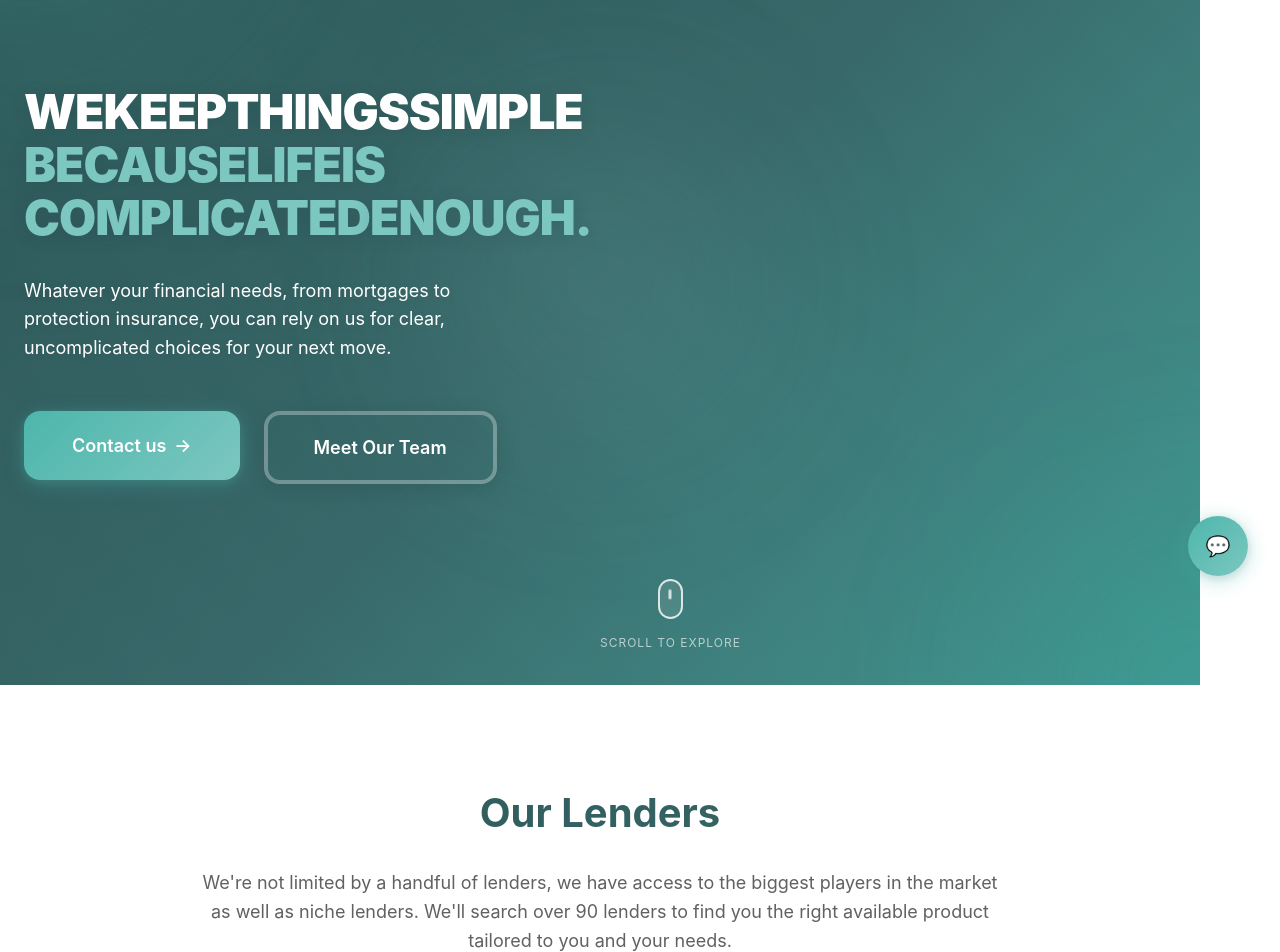
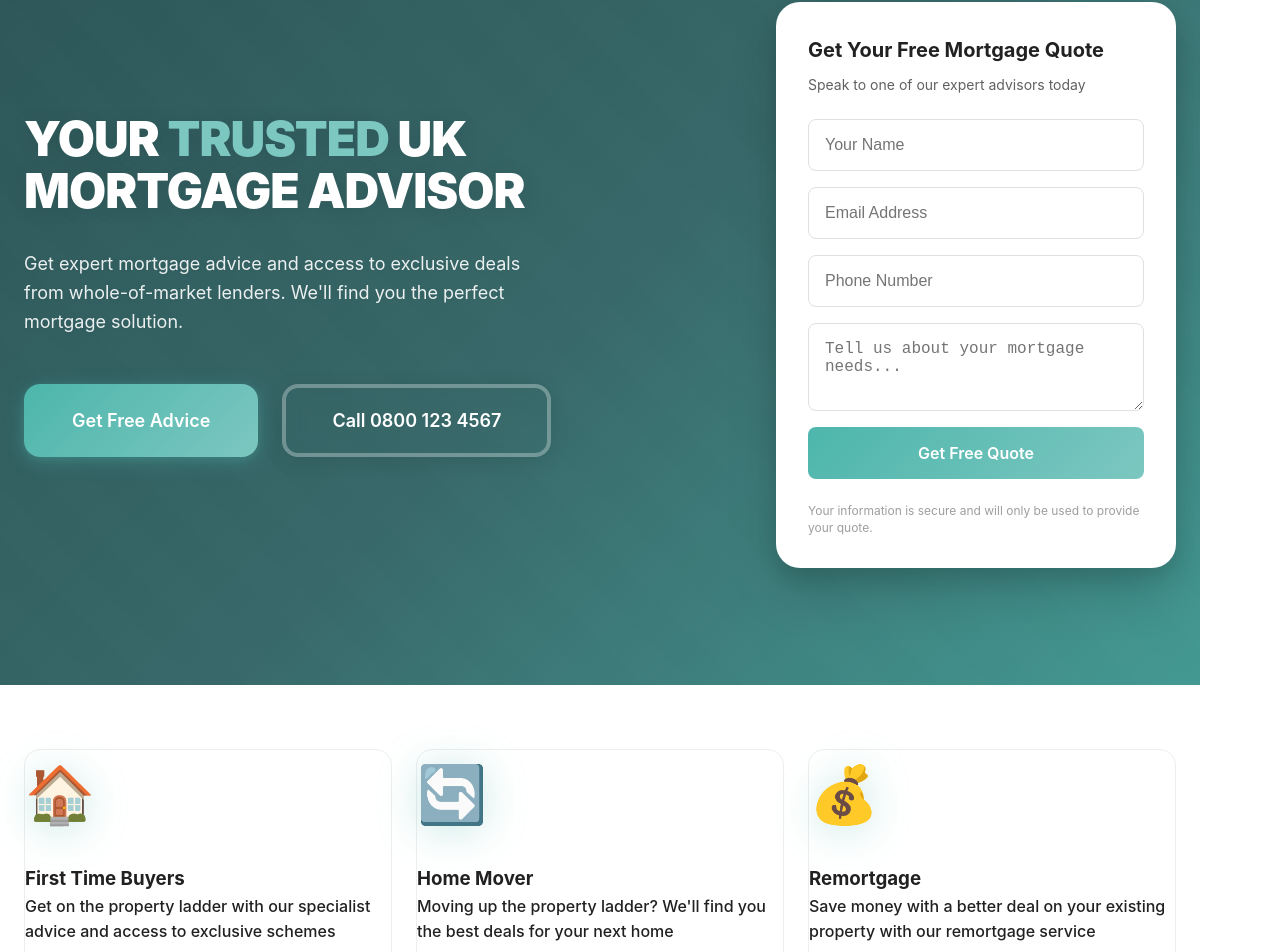
Before and after one commit to James-Burch/revived-autocare-website, a React (Vite) app in the folder AK-Site/: page / in a window 1280 px wide. Shown: the part 192-1144 px from the top of the page. Built offline with nearby package versions, Linux system fonts and the light colour scheme; the HTML template or start-up script is replaced by a standard one.

Commit message:
Update home base file and products page"

```diff
--- a/AK-Site/src/pages/Home.tsx
+++ b/AK-Site/src/pages/Home.tsx
@@ -1,133 +1,90 @@
 import React from 'react';
-import { Layout, Button } from '../components';
-import { Link } from 'react-router-dom';
-import HeroSection from '../components/HeroSection';
+import { Layout } from '../components';
 import ServicesGrid from '../components/ServicesGrid';
-import ChatWidget from '../components/ChatWidget';
+import { getMainServices, getAdditionalServices } from '../data';
 
 const Home: React.FC = () => {
-  // Service data configuration
-  const mainServices = [
-    {
-      id: 'first-time-buyers',
-      title: 'Purchase (First Time Buyers)',
-      description: 'Get on the property ladder with our first-time buyer mortgage options.',
-      icon: '🏠',
-      link: '/products/first-time-buyers'
-    },
-    {
-      id: 'home-mover',
-      title: 'Home Mover',
-      description: 'Whether it be upsize, downsize or just because you fancy a change...',
-      icon: '🔄',
-      link: '/products/home-mover'
-    },
-    {
-      id: 'remortgage',
-      title: 'Remortgage',
-      description: 'Switch to a better deal and potentially save thousands on your monthly payments.',
-      icon: '💱',
-      link: '/products/remortgage'
-    },
-    {
-      id: 'buy-to-let',
-      title: 'Buy To Let',
-      description: 'Investment property finance with competitive rates and flexible terms.',
-      icon: '🏢',
-      link: '/products/buy-to-let'
-    },
-    {
-      id: 'new-build',
-      title: 'New Build',
-      description: 'New construction financing with specialist advice for new builds.',
-      icon: '🏗️',
-      link: '/products/new-build'
-    },
-    {
-      id: 'help-to-buy',
-      title: 'Help To Buy',
-      description: 'Government assistance schemes to help you get on the property ladder.',
-      icon: '🎯',
-      link: '/products/help-to-buy'
-    }
-  ];
-
-  const additionalServices = [
-    {
-      id: 'limited-companies',
-      title: 'Limited Companies (BTL)',
-      icon: '🏛️',
-      link: '/products/limited-companies'
-    },
-    {
-      id: 'calculators',
-      title: 'Mortgage Calculators',
-      icon: '📊',
-      link: '/calculators'
-    }
-  ];
+  // Get data from centralized data layer
+  const mainServices = getMainServices();
+  const additionalServices = getAdditionalServices();
 
   return (
-    <Layout title="UK Mortgage Advisor - Best Rates Guaranteed">
+    <Layout title="UK Mortgage Advisor - Expert Mortgage Advice">
       <div className="home-page">
         {/* Hero Section */}
-        <HeroSection
-          title="WE KEEP THINGS SIMPLE"
-          subtitle="BECAUSE LIFE IS COMPLICATED ENOUGH."
-          description="Whatever your financial needs, from mortgages to protection insurance, you can rely on us for clear, uncomplicated choices for your next move."
-          primaryButtonText="Contact us"
-          primaryButtonLink="/contact"
-          secondaryButtonText="Meet Our Team"
-          secondaryButtonLink="/about"
-          showContactWidget={false}
+        <section className="hero-new">
+          <div className="container">
+            <div className="hero-content-new">
+              <div className="hero-text-new">
+                <h1>
+                  Your <span className="hero-accent">Trusted</span> UK Mortgage Advisor
+                </h1>
+                <p>
+                  Get expert mortgage advice and access to exclusive deals from whole-of-market
+                  lenders. We'll find you the perfect mortgage solution.
+                </p>
+                <div className="hero-buttons-new">
+                  <button className="button button-primary button-large">
+                    Get Free Advice
+                  </button>
+                  <button className="button button-secondary button-large">
+                    Call 0800 123 4567
+                  </button>
+                </div>
+              </div>
+
+              {/* Contact Widget */}
+              <div className="contact-widget">
+                <div className="widget-header">
+                  <h3>Get Your Free Mortgage Quote</h3>
+                  <p>Speak to one of our expert advisors today</p>
+                </div>
+                <form className="widget-form">
+                  <input type="text" placeholder="Your Name" required />
+                  <input type="email" placeholder="Email Address" required />
+                  <input type="tel" placeholder="Phone Number" required />
+                  <textarea
+                    placeholder="Tell us about your mortgage needs..."
+                    rows={3}
+                  ></textarea>
+                  <button type="submit" className="send-button">
+                    Get Free Quote
+                  </button>
+                  <p className="form-disclaimer">
+                    Your information is secure and will only be used to provide your quote.
+                  </p>
+                </form>
+              </div>
+            </div>
+          </div>
+        </section>
+
+        {/* Services Section */}
+        <ServicesGrid
+          services={mainServices}
+          additionalServices={additionalServices}
+          showDescriptions={true}
         />
 
-        {/* Our Lenders Section */}
+        {/* Lenders Section */}
         <section className="lenders-section">
           <div className="container">
             <div className="section-header">
-              <h2>Our Lenders</h2>
+              <h2>We Work With Leading UK Lenders</h2>
               <p>
-                We're not limited by a handful of lenders, we have access to the biggest players
-                in the market as well as niche lenders. We'll search over 90 lenders to find you
-                the right available product tailored to you and your needs.
+                Access to exclusive deals from major banks, building societies,
+                and specialist lenders across the UK mortgage market.
               </p>
             </div>
           </div>
         </section>
 
-        {/* Services Grid */}
-        <ServicesGrid
-          services={mainServices}
-          additionalServices={additionalServices}
-        />
-
-        {/* Client Reviews Section */}
+        {/* Reviews Section */}
         <section className="reviews-section">
           <div className="container">
             <div className="section-header">
-              <h2>Our Clients' Reviews</h2>
-              <h3>Insurance</h3>
-            </div>
-          </div>
-        </section>
-
-        {/* Contact Section */}
-        <section className="contact-section">
-          <div className="container">
-            <div className="contact-content">
-              <h2>Got a question? Contact us today!</h2>
-              <div className="contact-methods">
-                <div className="contact-method">
-                  <span>📧</span>
-                  <span>admin@example.co.uk</span>
-                </div>
-                <div className="contact-method">
-                  <span>📞</span>
-                  <span>01234 567890</span>
-                  <span>Text: 07123456789</span>
-                </div>
-              </div>
+              <h2>What Our Clients Say</h2>
+              <h3>Trusted by thousands of homeowners</h3>
             </div>
           </div>
         </section>
@@ -137,22 +94,24 @@ const Home: React.FC = () => {
           <div className="container">
             <div className="cta-content">
               <h2>Ready to Find Your Perfect Mortgage?</h2>
-              <p>Join thousands of satisfied customers who've saved money with our expert mortgage advice. Get your free consultation today and discover how much you could save.</p>
+              <p>
+                Get expert advice from our qualified mortgage advisors.
+                We'll guide you through every step of the process.
+              </p>
               <div className="cta-buttons">
-                <Link to="/contact">
-                  <Button variant="primary" size="large">Get Free Mortgage Advice</Button>
-                </Link>
-                <Button variant="secondary" size="large">Call 0800 123 4567</Button>
+                <button className="button button-primary button-large">
+                  Start Your Application
+                </button>
+                <button className="button button-secondary button-large">
+                  Book Free Consultation
+                </button>
               </div>
               <p className="cta-disclaimer">
-                Your home may be repossessed if you do not keep up repayments on your mortgage.
+                *Your home may be repossessed if you do not keep up repayments on your mortgage.
               </p>
             </div>
           </div>
         </section>
-
-        {/* Floating Chat Widget */}
-        <ChatWidget />
       </div>
     </Layout>
   );
--- a/AK-Site/src/pages/Products.tsx
+++ b/AK-Site/src/pages/Products.tsx
@@ -1,72 +1,12 @@
 import React from 'react';
 import { Layout, Button } from '../components';
-import UnifiedCard from '../components/UnifiedCard'; // Import the new unified card
+import ProductsGrid from '../components/ProductsGrid';
+import { getFeaturedProducts } from '../data';
 import { Link } from 'react-router-dom';
 
 const Products: React.FC = () => {
-  // Product data - you can move this to a separate file later
-  const products = [
-    {
-      title: "Residential Mortgage",
-      description: "Standard residential mortgages for home purchases and remortgaging",
-      rate: "4.65%",
-      bestFor: "Home buyers and those looking to remortgage",
-      specs: [
-        { label: "Max LTV", value: "95%" },
-        { label: "Min. Deposit", value: "5%" },
-        { label: "Credit Score", value: "Good" }
-      ],
-      actions: [
-        { label: "Key Benefits", variant: "primary" as const },
-        { label: "Get Quote", variant: "outline" as const, linkTo: "/contact" }
-      ]
-    },
-    {
-      title: "First Time Buyer",
-      description: "Specialist mortgages and government schemes for first-time buyers",
-      rate: "4.89%",
-      bestFor: "Those buying their first home",
-      specs: [
-        { label: "Max LTV", value: "95%" },
-        { label: "Min. Deposit", value: "5%" },
-        { label: "Credit Score", value: "Fair to Good" }
-      ],
-      actions: [
-        { label: "Key Benefits", variant: "primary" as const },
-        { label: "Get Quote", variant: "outline" as const, linkTo: "/contact" }
-      ]
-    },
-    {
-      title: "Buy-to-Let Mortgage",
-      description: "Specialist financing for property investors with competitive rates and flexible terms",
-      rate: "5.25%",
-      bestFor: "Property investors and landlords",
-      specs: [
-        { label: "Max LTV", value: "75%" },
-        { label: "Min. Deposit", value: "25%" },
-        { label: "Credit Score", value: "Good to Excellent" }
-      ],
-      actions: [
-        { label: "Key Benefits", variant: "primary" as const },
-        { label: "Get Quote", variant: "outline" as const, linkTo: "/contact" }
-      ]
-    },
-    {
-      title: "Self-Employed Mortgage",
-      description: "Flexible mortgage solutions for contractors, freelancers, and business owners",
-      rate: "4.95%",
-      bestFor: "Self-employed and contractors",
-      specs: [
-        { label: "Max LTV", value: "85%" },
-        { label: "Min. Deposit", value: "15%" },
-        { label: "Credit Score", value: "Good" }
-      ],
-      actions: [
-        { label: "Key Benefits", variant: "primary" as const },
-        { label: "Get Quote", variant: "outline" as const, linkTo: "/contact" }
-      ]
-    }
-  ];
+  // Get products from centralized data layer
+  const featuredProducts = getFeaturedProducts();
 
   return (
     <Layout title="UK Mortgage Products - Find Your Perfect Mortgage">
@@ -79,26 +19,11 @@ const Products: React.FC = () => {
           </div>
         </section>
 
-        {/* Products Grid */}
-        <section className="products-grid-section">
-          <div className="container">
-            <div className="products-grid">
-              {products.map((product, index) => (
-                <UnifiedCard
-                  key={index}
-                  variant="product"
-                  title={product.title}
-                  description={product.description}
-                  rate={product.rate}
-                  bestFor={product.bestFor}
-                  specs={product.specs}
-                  actions={product.actions}
-                  animated={true}
-                />
-              ))}
-            </div>
-          </div>
-        </section>
+        {/* Products Grid - Now using reusable component */}
+        <ProductsGrid
+          products={featuredProducts}
+          showActions={true}
+        />
 
         {/* CTA Section */}
         <section className="products-cta">
```
